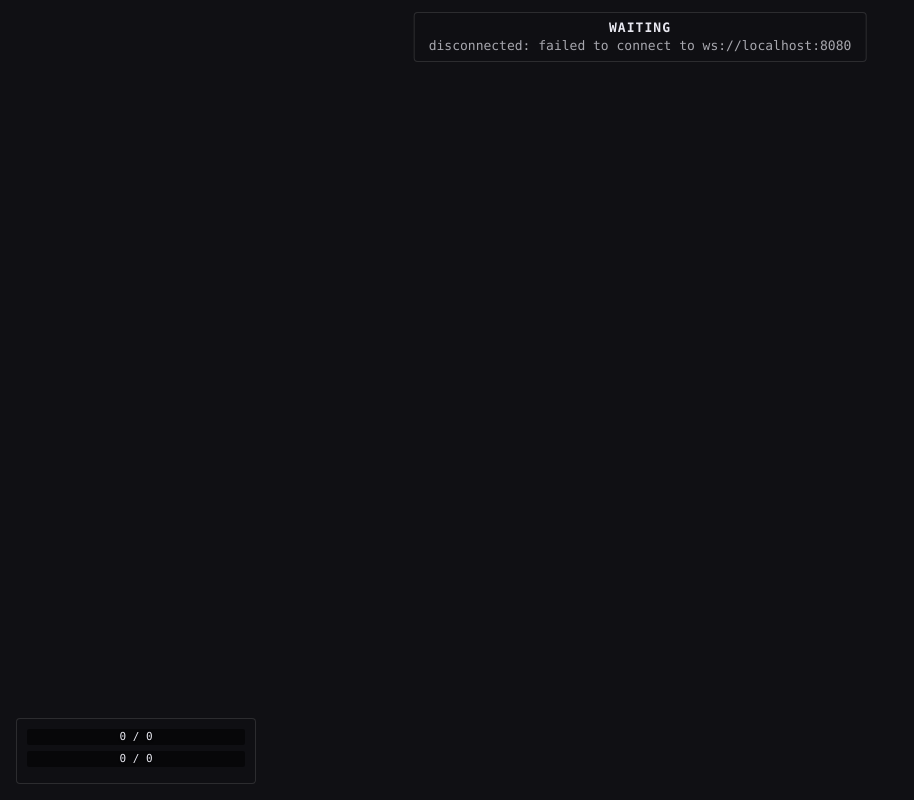
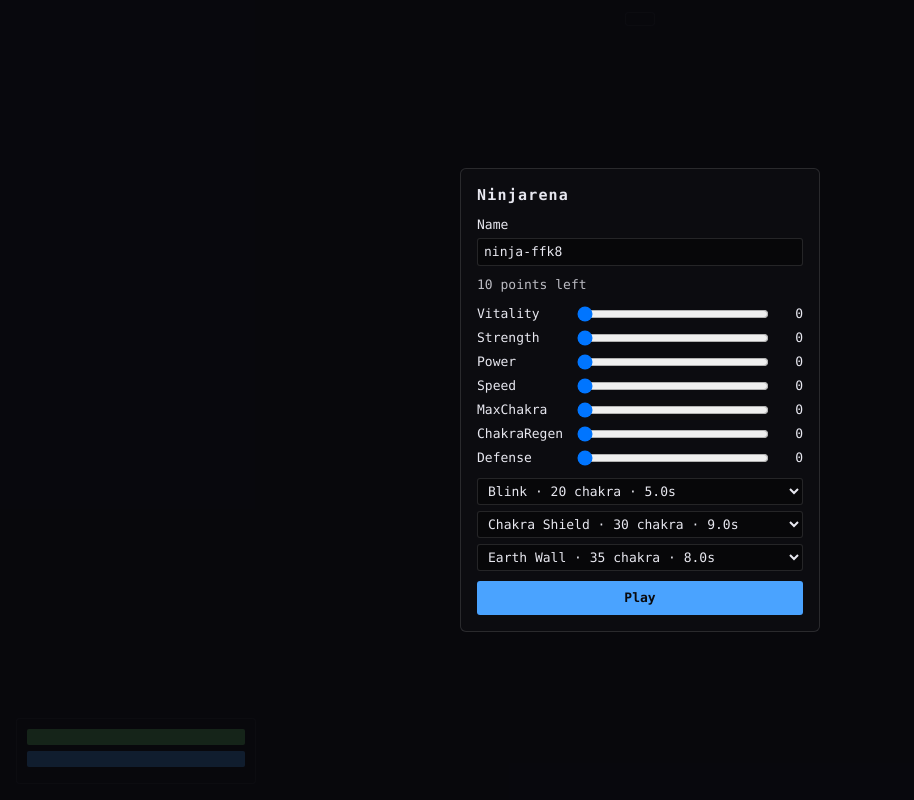
Before and after one commit to Spykoninho/Ninjarena, a website built with Vite: page packages/client/index.html in a window 1280 px wide. Shown: the whole page, without its empty margins (0-914 px from the left). Built offline with nearby package versions, Linux system fonts and the light colour scheme; no server answers.

Commit message:
feat(client): add the pre-join setup panel for builds and techniques

```diff
--- a/packages/client/index.html
+++ b/packages/client/index.html
@@ -8,6 +8,7 @@
   <body>
     <div id="app"></div>
     <div id="hud"></div>
+    <div id="setup" hidden></div>
     <script type="module" src="/src/main.ts"></script>
   </body>
 </html>
--- a/packages/client/src/config/clientConfig.ts
+++ b/packages/client/src/config/clientConfig.ts
@@ -1,8 +1,13 @@
+import { ATTRIBUTE_IDS } from '@ninjarena/core';
+import type { Build } from '@ninjarena/core';
+
 export interface ClientConfig {
   serverUrl: string;
   playerName: string;
   interpolationDelayTicks: number;
   zoom: number;
+  build: Partial<Build>;
+  techniqueIds: string[];
 }
 
 const DEFAULT_SERVER_URL = 'ws://localhost:8080';
@@ -20,7 +25,30 @@ export function loadClientConfig(search: string): ClientConfig {
     interpolationDelayTicks: number(params.get('delay'), DEFAULT_INTERPOLATION_DELAY_TICKS, 0),
     // Un zoom fractionnaire casse l'alignement au pixel des tuiles.
     zoom: Math.floor(number(params.get('zoom'), DEFAULT_ZOOM, MIN_ZOOM)),
+    build: parseBuild(params.get('build')),
+    techniqueIds: parseList(params.get('techniques')),
   };
+}
+
+function parseBuild(value: string | null): Partial<Build> {
+  const raw = text(value);
+  if (raw === null) return {};
+  const parts = raw.split(',');
+  const build: Partial<Build> = {};
+  ATTRIBUTE_IDS.forEach((id, index) => {
+    const parsed = Number.parseInt(parts[index] ?? '', 10);
+    if (Number.isInteger(parsed)) build[id] = parsed;
+  });
+  return build;
+}
+
+function parseList(value: string | null): string[] {
+  const raw = text(value);
+  if (raw === null) return [];
+  return raw
+    .split(',')
+    .map((entry) => entry.trim())
+    .filter((entry) => entry.length > 0);
 }
 
 function text(value: string | null): string | null {
--- a/packages/client/src/game/clientGame.ts
+++ b/packages/client/src/game/clientGame.ts
@@ -1,13 +1,7 @@
 import type { GameContent } from '@ninjarena/content';
 import { loadMap } from '@ninjarena/content';
 import type { PlayerId, PlayerState, Vec2, WorldState } from '@ninjarena/core';
-import {
-  FixedStepAccumulator,
-  GameSimulation,
-  emptyBuild,
-  lerp,
-  tickDurationMs,
-} from '@ninjarena/core';
+import { FixedStepAccumulator, GameSimulation, lerp, tickDurationMs } from '@ninjarena/core';
 import type { ServerMessage } from '@ninjarena/protocol';
 import { PROTOCOL_VERSION } from '@ninjarena/protocol';
 import type { AudioPort } from '../audio/audioPort';
@@ -24,6 +18,9 @@ import { SnapshotInterpolator } from '../netcode/snapshotInterpolator';
 import type { NetworkClient } from '../network/networkClient';
 import type { Renderer } from '../rendering/renderer';
 import type { Hud } from '../ui/hud';
+import { createSetupState, techniqueOptions } from '../ui/setupModel';
+import type { SetupState } from '../ui/setupModel';
+import type { SetupPanel } from '../ui/setupPanel';
 import { buildHudView } from './hudView';
 import { buildRenderFrame } from './renderFrame';
 
@@ -36,6 +33,7 @@ export interface ClientGameDeps {
   audio: AudioPort;
   inputState: InputState;
   bindings: InputBindings;
+  setupPanel: SetupPanel;
 }
 
 type WelcomeMessage = Extract<ServerMessage, { type: 'welcome' }>;
@@ -72,7 +70,7 @@ export class ClientGame {
   }
 
   async start(container: HTMLElement): Promise<void> {
-    const { config, network, renderer } = this.deps;
+    const { config, content, network, renderer, setupPanel } = this.deps;
     await renderer.init(container);
     network.onMessage((message) => {
       this.handleMessage(message);
@@ -80,21 +78,35 @@ export class ClientGame {
     network.onClose(() => {
       this.markDisconnected(DISCONNECTED);
     });
+    setupPanel.onPlay((state) => {
+      void this.play(state);
+    });
+    const initial = createSetupState(
+      config,
+      content.statRules,
+      techniqueOptions(content.abilities),
+    );
+    setupPanel.show(initial);
+  }
+
+  private async play(state: SetupState): Promise<void> {
+    const { config, network, setupPanel } = this.deps;
+    if (!this.connected) {
       this.setStatus(`connecting to ${config.serverUrl}`);
       try {
         await network.connect(config.serverUrl);
       } catch (error) {
-      this.markDisconnected(`${DISCONNECTED}: ${reasonOf(error)}`);
-      throw error;
+        setupPanel.showError(`failed to connect: ${reasonOf(error)}`);
+        return;
       }
       this.connected = true;
-    // Loadout par défaut en attendant le panneau de préparation.
+    }
     network.send({
       type: 'join',
       protocolVersion: PROTOCOL_VERSION,
-      name: config.playerName,
-      build: emptyBuild(),
-      techniqueIds: ['blink', 'chakra-shield', 'lightning-dash'],
+      name: state.name,
+      build: state.build,
+      techniqueIds: state.techniqueIds.filter((id): id is string => id !== null),
     });
     this.setStatus('joining');
   }
@@ -124,7 +136,12 @@ export class ClientGame {
         this.handleSnapshot(message);
         return;
       case 'error':
+        // Avant le `welcome` l'erreur concerne le loadout: elle s'affiche dans le panneau, pas dans le HUD.
+        if (this.simulation === null) {
+          this.deps.setupPanel.showError(message.message);
+        } else {
           this.setStatus(`error: ${message.message}`);
+        }
         return;
       case 'pong':
         this.rttMs = performance.now() - message.sentAt;
@@ -133,7 +150,8 @@ export class ClientGame {
   }
 
   private handleWelcome(message: WelcomeMessage): void {
-    const { content, network, renderer } = this.deps;
+    const { content, network, renderer, setupPanel } = this.deps;
+    setupPanel.hide();
     const map = loadMap(content, message.mapId);
     this.simulation = new GameSimulation({
       map,
--- a/packages/client/src/main.ts
+++ b/packages/client/src/main.ts
@@ -9,25 +9,37 @@ import { NetworkClient } from './network/networkClient';
 import { PixiRenderer } from './rendering/pixiRenderer';
 import './styles.css';
 import { Hud } from './ui/hud';
+import { techniqueOptions } from './ui/setupModel';
+import { SetupPanel } from './ui/setupPanel';
 
 const stage = document.querySelector<HTMLElement>('#app');
 const hudRoot = document.querySelector<HTMLElement>('#hud');
-if (stage === null || hudRoot === null) throw new Error('missing #app or #hud element');
+const setupRoot = document.querySelector<HTMLElement>('#setup');
+if (stage === null || hudRoot === null || setupRoot === null) {
+  throw new Error('missing #app, #hud or #setup element');
+}
 
 const config = loadClientConfig(window.location.search);
+const content = loadContent();
 const inputState = createInputState();
 const input = new DomInputAdapter(stage, inputState);
 input.attach();
 
 const game = new ClientGame({
   config,
-  content: loadContent(),
+  content,
   network: new NetworkClient(),
   renderer: new PixiRenderer({ zoom: config.zoom }),
   hud: new Hud(hudRoot),
   audio: new NullAudio(),
   inputState,
   bindings: DEFAULT_BINDINGS,
+  setupPanel: new SetupPanel(
+    setupRoot,
+    content.statRules,
+    techniqueOptions(content.abilities),
+    content.statRules.defaultPointBudget,
+  ),
 });
 
 window.addEventListener('beforeunload', () => {
--- a/packages/client/src/styles.css
+++ b/packages/client/src/styles.css
@@ -150,3 +150,116 @@ body {
   opacity: 1;
   color: #ffb05a;
 }
+
+#setup {
+  position: fixed;
+  inset: 0;
+  z-index: 10;
+  display: flex;
+  align-items: center;
+  justify-content: center;
+  background: rgba(8, 8, 12, 0.86);
+  pointer-events: auto;
+}
+
+#setup[hidden] {
+  display: none;
+}
+
+.setup-panel {
+  width: 360px;
+  max-height: 90vh;
+  overflow-y: auto;
+  padding: 16px;
+  display: flex;
+  flex-direction: column;
+  gap: 10px;
+  background: var(--hud-background);
+  border: 1px solid var(--hud-border);
+  border-radius: 6px;
+}
+
+.setup-title {
+  margin: 0;
+  font-size: 15px;
+  letter-spacing: 0.08em;
+}
+
+.setup-field {
+  display: flex;
+  flex-direction: column;
+  gap: 4px;
+}
+
+.setup-name {
+  padding: 4px 6px;
+  background: rgba(0, 0, 0, 0.4);
+  border: 1px solid var(--hud-border);
+  border-radius: 3px;
+  color: var(--hud-text);
+  font: inherit;
+}
+
+.setup-points {
+  opacity: 0.8;
+}
+
+.setup-attributes {
+  display: flex;
+  flex-direction: column;
+  gap: 4px;
+}
+
+.setup-attribute {
+  display: grid;
+  grid-template-columns: 90px 1fr 24px;
+  align-items: center;
+  gap: 8px;
+}
+
+.setup-attribute-value {
+  text-align: right;
+}
+
+.setup-techniques {
+  display: flex;
+  flex-direction: column;
+  gap: 6px;
+}
+
+.setup-technique {
+  padding: 4px 6px;
+  background: rgba(0, 0, 0, 0.4);
+  border: 1px solid var(--hud-border);
+  border-radius: 3px;
+  color: var(--hud-text);
+  font: inherit;
+}
+
+.setup-errors {
+  margin: 0;
+  padding: 0 0 0 16px;
+  color: #ff8a8a;
+  font-size: 11px;
+}
+
+.setup-errors:empty {
+  display: none;
+}
+
+.setup-play {
+  padding: 8px;
+  background: var(--hud-chakra);
+  border: none;
+  border-radius: 3px;
+  color: #0a0a0d;
+  font: inherit;
+  font-weight: 700;
+  cursor: pointer;
+}
+
+.setup-play:disabled {
+  background: rgba(255, 255, 255, 0.16);
+  color: rgba(255, 255, 255, 0.4);
+  cursor: not-allowed;
+}
--- /dev/null
+++ b/packages/client/src/ui/setupModel.ts
@@ -0,0 +1,178 @@
+import type {
+  AbilityDefinition,
+  AttributeId,
+  Build,
+  DefinitionCatalog,
+  StatRulesDefinition,
+} from '@ninjarena/core';
+import { ATTRIBUTE_IDS, buildPointsSpent, emptyBuild } from '@ninjarena/core';
+import type { ClientConfig } from '../config/clientConfig';
+
+const NAME_MIN_LENGTH = 1;
+const NAME_MAX_LENGTH = 24;
+
+export interface SetupState {
+  name: string;
+  build: Build;
+  techniqueIds: (string | null)[];
+}
+
+export interface TechniqueOption {
+  id: string;
+  name: string;
+  chakraCost: number;
+  cooldownMs: number;
+}
+
+export function createSetupState(
+  config: ClientConfig,
+  rules: StatRulesDefinition,
+  options: TechniqueOption[],
+): SetupState {
+  const build = emptyBuild();
+  for (const id of ATTRIBUTE_IDS) {
+    const range = rules.attributes[id];
+    const requested = config.build[id] ?? range.min;
+    build[id] = clamp(requested, range.min, range.max);
+  }
+  reduceToBudget(build, rules, rules.defaultPointBudget);
+  return {
+    name: config.playerName,
+    build,
+    techniqueIds: fillTechniques(config.techniqueIds, options, rules.techniqueSlots),
+  };
+}
+
+export function pointsLeft(state: SetupState, rules: StatRulesDefinition, budget: number): number {
+  return budget - buildPointsSpent(state.build);
+}
+
+export function canIncrement(
+  state: SetupState,
+  attribute: AttributeId,
+  rules: StatRulesDefinition,
+  budget: number,
+): boolean {
+  return (
+    state.build[attribute] < rules.attributes[attribute].max && pointsLeft(state, rules, budget) > 0
+  );
+}
+
+export function setAttribute(
+  state: SetupState,
+  attribute: AttributeId,
+  value: number,
+  rules: StatRulesDefinition,
+  budget: number,
+): SetupState {
+  const range = rules.attributes[attribute];
+  const requested = clamp(Math.round(value), range.min, range.max);
+  const spentByOthers = buildPointsSpent(state.build) - state.build[attribute];
+  const maxByBudget = budget - spentByOthers;
+  const finalValue = Math.max(range.min, Math.min(requested, maxByBudget));
+  return { ...state, build: { ...state.build, [attribute]: finalValue } };
+}
+
+export function setTechnique(
+  state: SetupState,
+  slot: number,
+  id: string,
+  options: TechniqueOption[],
+): SetupState {
+  if (!options.some((option) => option.id === id)) return state;
+  const techniqueIds = [...state.techniqueIds];
+  const existingSlot = techniqueIds.indexOf(id);
+  if (existingSlot !== -1 && existingSlot !== slot) {
+    techniqueIds[existingSlot] = techniqueIds[slot] ?? null;
+  }
+  techniqueIds[slot] = id;
+  return { ...state, techniqueIds };
+}
+
+export function setupErrors(
+  state: SetupState,
+  rules: StatRulesDefinition,
+  budget: number,
+  options: TechniqueOption[],
+): string[] {
+  const errors: string[] = [];
+  const trimmedName = state.name.trim();
+  if (trimmedName.length < NAME_MIN_LENGTH || trimmedName.length > NAME_MAX_LENGTH) {
+    errors.push(`name must be between ${NAME_MIN_LENGTH} and ${NAME_MAX_LENGTH} characters`);
+  }
+  const spent = buildPointsSpent(state.build);
+  if (spent > budget) {
+    errors.push(`build spends ${spent} points, budget is ${budget}`);
+  }
+  if (state.techniqueIds.length !== rules.techniqueSlots) {
+    errors.push(`exactly ${rules.techniqueSlots} techniques are required`);
+  }
+  const validIds = new Set(options.map((option) => option.id));
+  if (state.techniqueIds.some((id) => id === null || !validIds.has(id))) {
+    errors.push('every technique slot must have a technique selected');
+  } else if (new Set(state.techniqueIds).size !== state.techniqueIds.length) {
+    errors.push('techniques must be distinct');
+  }
+  return errors;
+}
+
+export function techniqueOptions(
+  abilities: DefinitionCatalog<AbilityDefinition>,
+): TechniqueOption[] {
+  return abilities
+    .all()
+    .filter((ability) => ability.kind === 'technique')
+    .map((ability) => ({
+      id: ability.id,
+      name: ability.name,
+      chakraCost: ability.chakraCost,
+      cooldownMs: ability.cooldownMs,
+    }))
+    .sort((a, b) => a.name.localeCompare(b.name));
+}
+
+function fillTechniques(
+  requested: string[],
+  options: TechniqueOption[],
+  slots: number,
+): (string | null)[] {
+  const ids = options.map((option) => option.id);
+  const used = new Set<string>();
+  const result: (string | null)[] = [];
+  for (let slot = 0; slot < slots; slot++) {
+    const candidate = requested[slot];
+    if (candidate !== undefined && ids.includes(candidate) && !used.has(candidate)) {
+      result.push(candidate);
+      used.add(candidate);
+    } else {
+      result.push(null);
+    }
+  }
+  for (let slot = 0; slot < slots; slot++) {
+    if (result[slot] !== null) continue;
+    const next = ids.find((id) => !used.has(id));
+    if (next === undefined) continue;
+    result[slot] = next;
+    used.add(next);
+  }
+  return result;
+}
+
+// Un dépassement de budget réduit les attributs en partant du dernier, jusqu'à retomber dans l'enveloppe.
+function reduceToBudget(build: Build, rules: StatRulesDefinition, budget: number): void {
+  let spent = buildPointsSpent(build);
+  for (let i = ATTRIBUTE_IDS.length - 1; i >= 0 && spent > budget; i--) {
+    const id = ATTRIBUTE_IDS[i];
+    if (id === undefined) continue;
+    const range = rules.attributes[id];
+    const overBudget = spent - budget;
+    const reducible = build[id] - range.min;
+    const reduceBy = Math.min(reducible, overBudget);
+    build[id] -= reduceBy;
+    spent -= reduceBy;
+  }
+}
+
+function clamp(value: number, min: number, max: number): number {
+  return Math.max(min, Math.min(max, value));
+}
--- /dev/null
+++ b/packages/client/src/ui/setupPanel.ts
@@ -0,0 +1,195 @@
+import type { AttributeId, StatRulesDefinition } from '@ninjarena/core';
+import { ATTRIBUTE_IDS } from '@ninjarena/core';
+import { pointsLeft, setAttribute, setTechnique, setupErrors } from './setupModel';
+import type { SetupState, TechniqueOption } from './setupModel';
+
+const NAME_MAX_LENGTH = 24;
+const MS_PER_SECOND = 1000;
+
+interface AttributeRow {
+  input: HTMLInputElement;
+  valueLabel: HTMLElement;
+}
+
+export class SetupPanel {
+  private readonly rules: StatRulesDefinition;
+  private readonly options: TechniqueOption[];
+  private readonly budget: number;
+  private readonly root: HTMLElement;
+  private readonly nameInput: HTMLInputElement;
+  private readonly pointsLabel: HTMLElement;
+  private readonly attributeRows: Partial<Record<AttributeId, AttributeRow>> = {};
+  private readonly selects: HTMLSelectElement[] = [];
+  private readonly errorList: HTMLElement;
+  private readonly playButton: HTMLButtonElement;
+  private state: SetupState | null = null;
+  private playHandler: ((state: SetupState) => void) | null = null;
+  private serverError: string | null = null;
+
+  constructor(
+    root: HTMLElement,
+    rules: StatRulesDefinition,
+    options: TechniqueOption[],
+    budget: number,
+  ) {
+    this.root = root;
+    this.rules = rules;
+    this.options = options;
+    this.budget = budget;
+    root.replaceChildren();
+    const panel = element('div', 'setup-panel', root);
+    element('h1', 'setup-title', panel).textContent = 'Ninjarena';
+
+    const nameField = element('label', 'setup-field', panel);
+    nameField.textContent = 'Name';
+    this.nameInput = document.createElement('input');
+    this.nameInput.type = 'text';
+    this.nameInput.maxLength = NAME_MAX_LENGTH;
+    this.nameInput.className = 'setup-name';
+    nameField.appendChild(this.nameInput);
+    this.nameInput.addEventListener('input', () => this.onNameChanged());
+
+    this.pointsLabel = element('div', 'setup-points', panel);
+
+    const attributesRoot = element('div', 'setup-attributes', panel);
+    for (const id of ATTRIBUTE_IDS)
+      this.attributeRows[id] = this.buildAttributeRow(attributesRoot, id);
+
+    const techniquesRoot = element('div', 'setup-techniques', panel);
+    for (let slot = 0; slot < rules.techniqueSlots; slot++) {
+      this.selects.push(this.buildTechniqueSelect(techniquesRoot, slot));
+    }
+
+    this.errorList = element('ul', 'setup-errors', panel);
+
+    this.playButton = document.createElement('button');
+    this.playButton.type = 'button';
+    this.playButton.className = 'setup-play';
+    this.playButton.textContent = 'Play';
+    panel.appendChild(this.playButton);
+    this.playButton.addEventListener('click', () => this.onPlayClicked());
+  }
+
+  show(initial: SetupState): void {
+    this.state = initial;
+    this.serverError = null;
+    this.nameInput.value = initial.name;
+    for (const id of ATTRIBUTE_IDS) {
+      const row = this.attributeRows[id];
+      if (row === undefined) continue;
+      row.input.value = String(initial.build[id]);
+      row.valueLabel.textContent = String(initial.build[id]);
+    }
+    for (let slot = 0; slot < this.selects.length; slot++) {
+      const select = this.selects[slot];
+      if (select === undefined) continue;
+      select.value = initial.techniqueIds[slot] ?? '';
+    }
+    this.root.hidden = false;
+    this.refresh();
+  }
+
+  hide(): void {
+    this.root.hidden = true;
+  }
+
+  onPlay(handler: (state: SetupState) => void): void {
+    this.playHandler = handler;
+  }
+
+  showError(message: string): void {
+    this.serverError = message;
+    this.root.hidden = false;
+    this.refresh();
+  }
+
+  private buildAttributeRow(parent: HTMLElement, id: AttributeId): AttributeRow {
+    const range = this.rules.attributes[id];
+    const row = element('label', 'setup-attribute', parent);
+    element('span', 'setup-attribute-name', row).textContent = capitalize(id);
+    const input = document.createElement('input');
+    input.type = 'range';
+    input.min = String(range.min);
+    input.max = String(range.max);
+    input.step = '1';
+    row.appendChild(input);
+    const valueLabel = element('span', 'setup-attribute-value', row);
+    input.addEventListener('input', () => this.onAttributeChanged(id, input, valueLabel));
+    return { input, valueLabel };
+  }
+
+  private buildTechniqueSelect(parent: HTMLElement, slot: number): HTMLSelectElement {
+    const select = document.createElement('select');
+    select.className = 'setup-technique';
+    for (const option of this.options) {
+      const entry = document.createElement('option');
+      entry.value = option.id;
+      const cooldownSeconds = (option.cooldownMs / MS_PER_SECOND).toFixed(1);
+      entry.textContent = `${option.name} · ${option.chakraCost} chakra · ${cooldownSeconds}s`;
+      select.appendChild(entry);
+    }
+    parent.appendChild(select);
+    select.addEventListener('change', () => this.onTechniqueChanged(slot, select.value));
+    return select;
+  }
+
+  private onNameChanged(): void {
+    if (this.state === null) return;
+    this.state = { ...this.state, name: this.nameInput.value };
+    this.refresh();
+  }
+
+  private onAttributeChanged(
+    id: AttributeId,
+    input: HTMLInputElement,
+    valueLabel: HTMLElement,
+  ): void {
+    if (this.state === null) return;
+    const requested = Number.parseInt(input.value, 10);
+    this.state = setAttribute(this.state, id, requested, this.rules, this.budget);
+    input.value = String(this.state.build[id]);
+    valueLabel.textContent = String(this.state.build[id]);
+    this.refresh();
+  }
+
+  private onTechniqueChanged(slot: number, id: string): void {
+    if (this.state === null) return;
+    this.state = setTechnique(this.state, slot, id, this.options);
+    for (let i = 0; i < this.selects.length; i++) {
+      const select = this.selects[i];
+      if (select === undefined) continue;
+      select.value = this.state.techniqueIds[i] ?? '';
+    }
+    this.refresh();
+  }
+
+  private onPlayClicked(): void {
+    const state = this.state;
+    if (state === null || this.playHandler === null) return;
+    if (setupErrors(state, this.rules, this.budget, this.options).length > 0) return;
+    this.playHandler(state);
+  }
+
+  private refresh(): void {
+    const state = this.state;
+    if (state === null) return;
+    this.pointsLabel.textContent = `${pointsLeft(state, this.rules, this.budget)} points left`;
+    const errors = setupErrors(state, this.rules, this.budget, this.options);
+    const messages = this.serverError === null ? errors : [this.serverError, ...errors];
+    this.errorList.replaceChildren();
+    for (const message of messages)
+      element('li', 'setup-error', this.errorList).textContent = message;
+    this.playButton.disabled = errors.length > 0;
+  }
+}
+
+function capitalize(id: string): string {
+  return id.charAt(0).toUpperCase() + id.slice(1);
+}
+
+function element(tag: string, className: string, parent: HTMLElement): HTMLElement {
+  const node = document.createElement(tag);
+  node.className = className;
+  parent.appendChild(node);
+  return node;
+}
```
Also changed, not shown: packages/client/src/config/clientConfig.test.ts (+28 -0 lines), packages/client/src/ui/setupModel.test.ts (added, +125 -0 lines). Lines whose indentation alone changed are shown as unchanged.
